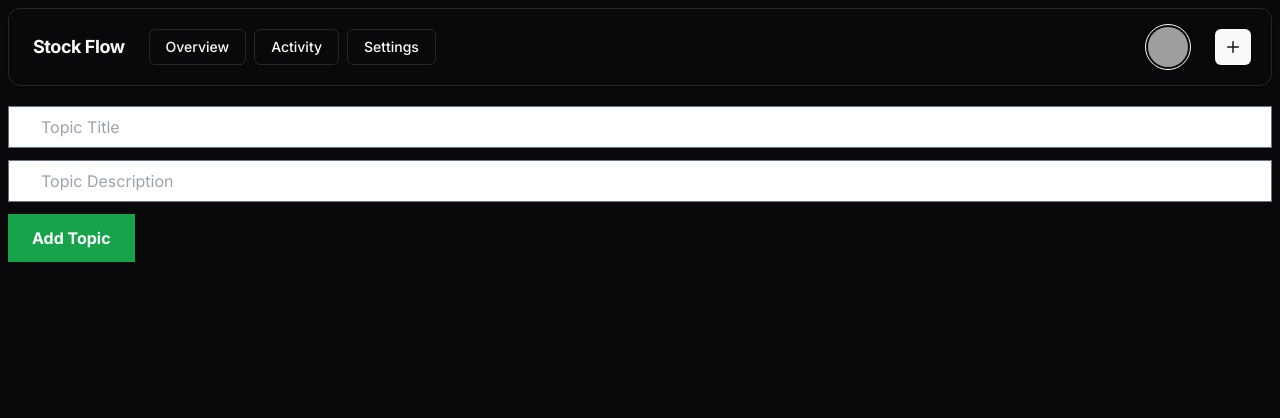
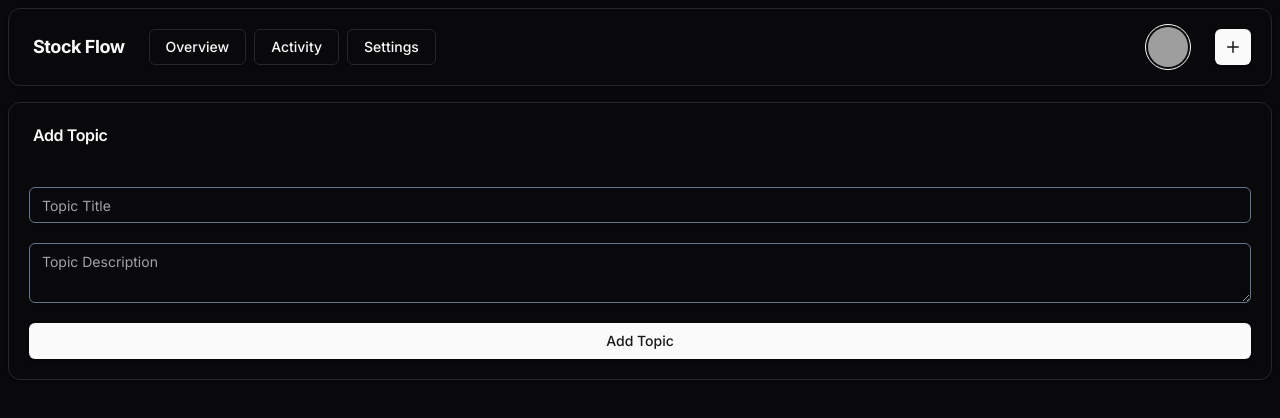
Before and after one commit to zoro-diablo/stock-flow, a Next.js app: page /addTopic in a window 1280 px wide. Shown: the top 418 px of the page. Built offline with nearby package versions, Linux system fonts and the light colour scheme; grey boxes are pictures that could not be loaded.

Commit message:
Add Radix UI dependencies, fix links in Navbar, and update grid layout in Product component

```diff
--- a/package.json
+++ b/package.json
@@ -9,6 +9,7 @@
     "lint": "next lint"
   },
   "dependencies": {
+    "@radix-ui/react-alert-dialog": "^1.0.5",
     "@radix-ui/react-avatar": "^1.0.4",
     "@radix-ui/react-context-menu": "^2.1.5",
     "@radix-ui/react-icons": "^1.3.0",
--- a/src/app/addTopic/page.jsx
+++ b/src/app/addTopic/page.jsx
@@ -1,27 +1,73 @@
-'use client'
+'use client';
+
+import { useState } from 'react';
+import { useRouter } from 'next/navigation';
+import { Button } from '@/components/ui/button';
+import { Card, CardHeader, CardTitle } from '@/components/ui/card';
+import { Input } from '@/components/ui/input';
+import { Textarea } from '@/components/ui/textarea';
+
 export default function AddTopic() {
+  const [title, setTitle] = useState('');
+  const [description, setDescription] = useState('');
+
+  const router = useRouter();
+
+  const handleSubmit = async (e) => {
+    e.preventDefault();
+
+    if (!title || !description) {
+      alert('Title and description are required.');
+      return;
+    }
+
+    try {
+      const res = await fetch(
+        `${process.env.NEXT_PUBLIC_API_BASE_URL}/api/topics`,
+        {
+          method: 'POST',
+          headers: {
+            'Content-type': 'application/json',
+          },
+          body: JSON.stringify({ title, description }),
+        }
+      );
+
+      if (res.ok) {
+        router.refresh()
+        router.push('/');
+      } else {
+        throw new Error('Failed to create a topic');
+      }
+    } catch (error) {
+      console.log(error);
+    }
+  };
+
   return (
-    <form  className="flex flex-col gap-3 mt-5">
-    <input
-
-      className="border border-slate-500 px-8 py-2"
-      type="text"
-      placeholder="Topic Title"
-    />
-
-    <input
-
-      className="border border-slate-500 px-8 py-2"
-      type="text"
-      placeholder="Topic Description"
-    />
-
-    <button
-      type="submit"
-      className="bg-green-600 font-bold text-white py-3 px-6 w-fit"
-    >
-      Add Topic
-    </button>
-  </form>
-  )
+    <Card className='my-4 '>
+      <CardHeader>
+        <CardTitle>Add Topic</CardTitle>
+      </CardHeader>
+      <form onSubmit={handleSubmit} className='flex flex-col gap-5 m-5'>
+        <Input
+          onChange={(e) => setTitle(e.target.value)}
+          value={title}
+          className='border border-slate-500  py-4'
+          type='text'
+          placeholder='Topic Title'
+        />
+        <Textarea
+          onChange={(e) => setDescription(e.target.value)}
+          value={description}
+          className='border border-slate-500  py-2'
+          type='text'
+          placeholder='Topic Description'
+        />
+        <Button type='submit' className='  py-3  w-full '>
+          Add Topic
+        </Button>
+      </form>
+    </Card>
+  );
 }
--- a/src/components/EditTopicForm.jsx
+++ b/src/components/EditTopicForm.jsx
@@ -1,13 +1,50 @@
+"use client";
+import { useState } from "react";
+import { useRouter } from "next/navigation";
+
 const EditTopicForm = () => {
+
+  const [newTitle, setNewTitle] = useState(title);
+  const [newDescription, setNewDescription] = useState(description);
+
+  const router = useRouter();
+
+  const handleSubmit = async (e) => {
+    e.preventDefault();
+
+    try {
+      const res = await fetch(`${process.env.NEXT_PUBLIC_API_BASE_URL.id}`, {
+        method: "PUT",
+        headers: {
+          "Content-type": "application/json",
+        },
+        body: JSON.stringify({ newTitle, newDescription }),
+      });
+
+      if (!res.ok) {
+        throw new Error("Failed to update topic");
+      }
+
+      router.refresh();
+      router.push("/");
+    } catch (error) {
+      console.log(error);
+    }
+  };
+
   return (
-    <form className='flex flex-col gap-3 mt-5'>
+    <form onSubmit={handleSubmit} className='flex flex-col gap-3 mt-5'>
       <input
+       onChange={(e) => setNewTitle(e.target.value)}
+       value={newTitle}
         className='border border-slate-500 px-8 py-2'
         type='text'
         placeholder='Topic Title'
       />
 
       <input
+       onChange={(e) => setNewDescription(e.target.value)}
+       value={newDescription}
         className='border border-slate-500 px-8 py-2'
         type='text'
         placeholder='Topic Description'
--- a/src/components/Navbar.jsx
+++ b/src/components/Navbar.jsx
@@ -18,13 +18,16 @@ import {
 import { Avatar, AvatarFallback, AvatarImage } from '@/components/ui/avatar';
 import { Button } from '@/components/ui/button';
 import { IoIosAdd } from 'react-icons/io';
+import Link from 'next/link';
 
 const Navbar = () => {
   return (
     <Card className='dark  flex justify-between items-center'>
       <div className='flex items-center'>
         <CardHeader>
-          <CardTitle className='font-bold text-lg '>Stock Flow</CardTitle>
+          <Link href={'/'}>
+            <CardTitle className='font-bold text-lg '>Stock Flow</CardTitle>
+          </Link>
         </CardHeader>
         <div className='flex gap-2'>
           <Menubar>
@@ -81,9 +84,11 @@ const Navbar = () => {
             <AvatarFallback>CN</AvatarFallback>
           </Avatar>
         </div>
+        <Link href={"/addTopic"}>
         <Button size='icon'>
           <IoIosAdd className='h-6 w-6' />
         </Button>
+        </Link>
       </div>
     </Card>
   );
--- a/src/components/Product.jsx
+++ b/src/components/Product.jsx
@@ -8,6 +8,7 @@ import {
 } from '@/components/ui/card';
 import { Button } from '@/components/ui/button';
 import Link from 'next/link';
+import RemoveBtn from './RemoveBtn';
 
 const getTopics = async () => {
   try {
@@ -30,12 +31,13 @@ const getTopics = async () => {
 };
 
 export default async function Product() {
+
   const { topics } = await getTopics();
 
   return (
-    <div className='m-5 grid grid-cols-4 gap-4'>
+    <div className='m-5 grid grid-cols-6 gap-4'>
       {topics.map((t) => (
-        <Card key={t._id}>
+        <Card key={t._id} className='col-span-1'>
           <CardHeader>
             <CardTitle>{t.title}</CardTitle>
             <CardDescription>router @2.86.01</CardDescription>
@@ -47,7 +49,7 @@ export default async function Product() {
             <Link href={`/editTopic/${t._id}`}>
               <Button>Edit</Button>
             </Link>
-            <Button id={t._id}>Delete</Button>
+            <RemoveBtn id={t._id} />
           </CardFooter>
         </Card>
       ))}
--- /dev/null
+++ b/src/components/RemoveBtn.jsx
@@ -0,0 +1,63 @@
+'use client';
+import { useRouter } from 'next/navigation';
+import { Button } from './ui/button';
+import { FaTrash } from 'react-icons/fa';
+import {
+  AlertDialog,
+  AlertDialogAction,
+  AlertDialogCancel,
+  AlertDialogContent,
+  AlertDialogDescription,
+  AlertDialogFooter,
+  AlertDialogHeader,
+  AlertDialogTitle,
+  AlertDialogTrigger,
+} from '@/components/ui/alert-dialog';
+
+export default function RemoveBtn({ id }) {
+  const router = useRouter();
+
+  const removeTopic = async () => {
+    const res = await fetch(`http://localhost:3000/api/topics?id=${id}`, {
+      method: 'DELETE',
+    });
+
+    if (res.ok) {
+      router.refresh();
+    }
+  };
+
+  return (
+    <div>
+      <AlertDialog>
+        <AlertDialogTrigger asChild>
+          <Button className='bg-black border group hover:bg-black'>
+            <FaTrash className='text-gray-500 group-hover:text-red-500' />
+          </Button>
+        </AlertDialogTrigger>
+        <AlertDialogContent>
+          <AlertDialogHeader>
+            <AlertDialogTitle>Are you absolutely sure?</AlertDialogTitle>
+            <AlertDialogDescription>
+              This action cannot be undone. This will permanently delete the
+              topic and remove its data from our servers.
+            </AlertDialogDescription>
+          </AlertDialogHeader>
+          <AlertDialogFooter>
+            <AlertDialogCancel asChild>
+              <Button className='mr-3 text-gray-400'>Cancel</Button>
+            </AlertDialogCancel>
+            <AlertDialogAction asChild>
+              <Button
+                onClick={removeTopic}
+                className='bg-red-500 text-gray-200 hover:bg-red-800'
+              >
+                Delete
+              </Button>
+            </AlertDialogAction>
+          </AlertDialogFooter>
+        </AlertDialogContent>
+      </AlertDialog>
+    </div>
+  );
+}
--- /dev/null
+++ b/src/components/ui/alert-dialog.jsx
@@ -0,0 +1,99 @@
+"use client"
+
+import * as React from "react"
+import * as AlertDialogPrimitive from "@radix-ui/react-alert-dialog"
+
+import { cn } from "@/lib/utils"
+import { buttonVariants } from "@/components/ui/button"
+
+const AlertDialog = AlertDialogPrimitive.Root
+
+const AlertDialogTrigger = AlertDialogPrimitive.Trigger
+
+const AlertDialogPortal = AlertDialogPrimitive.Portal
+
+const AlertDialogOverlay = React.forwardRef(({ className, ...props }, ref) => (
+  <AlertDialogPrimitive.Overlay
+    className={cn(
+      "fixed inset-0 z-50 bg-black/80 data-[state=open]:animate-in data-[state=closed]:animate-out data-[state=closed]:fade-out-0 data-[state=open]:fade-in-0",
+      className
+    )}
+    {...props}
+    ref={ref} />
+))
+AlertDialogOverlay.displayName = AlertDialogPrimitive.Overlay.displayName
+
+const AlertDialogContent = React.forwardRef(({ className, ...props }, ref) => (
+  <AlertDialogPortal>
+    <AlertDialogOverlay />
+    <AlertDialogPrimitive.Content
+      ref={ref}
+      className={cn(
+        "fixed left-[50%] top-[50%] z-50 grid w-full max-w-lg translate-x-[-50%] translate-y-[-50%] gap-4 border bg-background p-6 shadow-lg duration-200 data-[state=open]:animate-in data-[state=closed]:animate-out data-[state=closed]:fade-out-0 data-[state=open]:fade-in-0 data-[state=closed]:zoom-out-95 data-[state=open]:zoom-in-95 data-[state=closed]:slide-out-to-left-1/2 data-[state=closed]:slide-out-to-top-[48%] data-[state=open]:slide-in-from-left-1/2 data-[state=open]:slide-in-from-top-[48%] sm:rounded-lg",
+        className
+      )}
+      {...props} />
+  </AlertDialogPortal>
+))
+AlertDialogContent.displayName = AlertDialogPrimitive.Content.displayName
+
+const AlertDialogHeader = ({
+  className,
+  ...props
+}) => (
+  <div
+    className={cn("flex flex-col space-y-2 text-center sm:text-left", className)}
+    {...props} />
+)
+AlertDialogHeader.displayName = "AlertDialogHeader"
+
+const AlertDialogFooter = ({
+  className,
+  ...props
+}) => (
+  <div
+    className={cn("flex flex-col-reverse sm:flex-row sm:justify-end sm:space-x-2", className)}
+    {...props} />
+)
+AlertDialogFooter.displayName = "AlertDialogFooter"
+
+const AlertDialogTitle = React.forwardRef(({ className, ...props }, ref) => (
+  <AlertDialogPrimitive.Title ref={ref} className={cn("text-lg font-semibold", className)} {...props} />
+))
+AlertDialogTitle.displayName = AlertDialogPrimitive.Title.displayName
+
+const AlertDialogDescription = React.forwardRef(({ className, ...props }, ref) => (
+  <AlertDialogPrimitive.Description
+    ref={ref}
+    className={cn("text-sm text-muted-foreground", className)}
+    {...props} />
+))
+AlertDialogDescription.displayName =
+  AlertDialogPrimitive.Description.displayName
+
+const AlertDialogAction = React.forwardRef(({ className, ...props }, ref) => (
+  <AlertDialogPrimitive.Action ref={ref} className={cn(buttonVariants(), className)} {...props} />
+))
+AlertDialogAction.displayName = AlertDialogPrimitive.Action.displayName
+
+const AlertDialogCancel = React.forwardRef(({ className, ...props }, ref) => (
+  <AlertDialogPrimitive.Cancel
+    ref={ref}
+    className={cn(buttonVariants({ variant: "outline" }), "mt-2 sm:mt-0", className)}
+    {...props} />
+))
+AlertDialogCancel.displayName = AlertDialogPrimitive.Cancel.displayName
+
+export {
+  AlertDialog,
+  AlertDialogPortal,
+  AlertDialogOverlay,
+  AlertDialogTrigger,
+  AlertDialogContent,
+  AlertDialogHeader,
+  AlertDialogFooter,
+  AlertDialogTitle,
+  AlertDialogDescription,
+  AlertDialogAction,
+  AlertDialogCancel,
+}
--- /dev/null
+++ b/src/components/ui/input.jsx
@@ -0,0 +1,19 @@
+import * as React from "react"
+
+import { cn } from "@/lib/utils"
+
+const Input = React.forwardRef(({ className, type, ...props }, ref) => {
+  return (
+    (<input
+      type={type}
+      className={cn(
+        "flex h-9 w-full rounded-md border border-input bg-transparent px-3 py-1 text-sm shadow-sm transition-colors file:border-0 file:bg-transparent file:text-sm file:font-medium placeholder:text-muted-foreground focus-visible:outline-none focus-visible:ring-1 focus-visible:ring-ring disabled:cursor-not-allowed disabled:opacity-50",
+        className
+      )}
+      ref={ref}
+      {...props} />)
+  );
+})
+Input.displayName = "Input"
+
+export { Input }
--- /dev/null
+++ b/src/components/ui/textarea.jsx
@@ -0,0 +1,18 @@
+import * as React from "react"
+
+import { cn } from "@/lib/utils"
+
+const Textarea = React.forwardRef(({ className, ...props }, ref) => {
+  return (
+    (<textarea
+      className={cn(
+        "flex min-h-[60px] w-full rounded-md border border-input bg-transparent px-3 py-2 text-sm shadow-sm placeholder:text-muted-foreground focus-visible:outline-none focus-visible:ring-1 focus-visible:ring-ring disabled:cursor-not-allowed disabled:opacity-50",
+        className
+      )}
+      ref={ref}
+      {...props} />)
+  );
+})
+Textarea.displayName = "Textarea"
+
+export { Textarea }
--- a/src/models/Topic.js
+++ b/src/models/Topic.js
@@ -8,6 +8,6 @@ const topicSchema = new Schema(
   { timestamps: true }
 );
 
-const Topic = mongoose.model.Topic || mongoose.model('Topic', topicSchema);
+const Topic = mongoose.models.Topic || mongoose.model('Topic', topicSchema);
 
 export default Topic;
```
Also changed, not shown: 1 other file (tests, documents, lock files or other folders).
